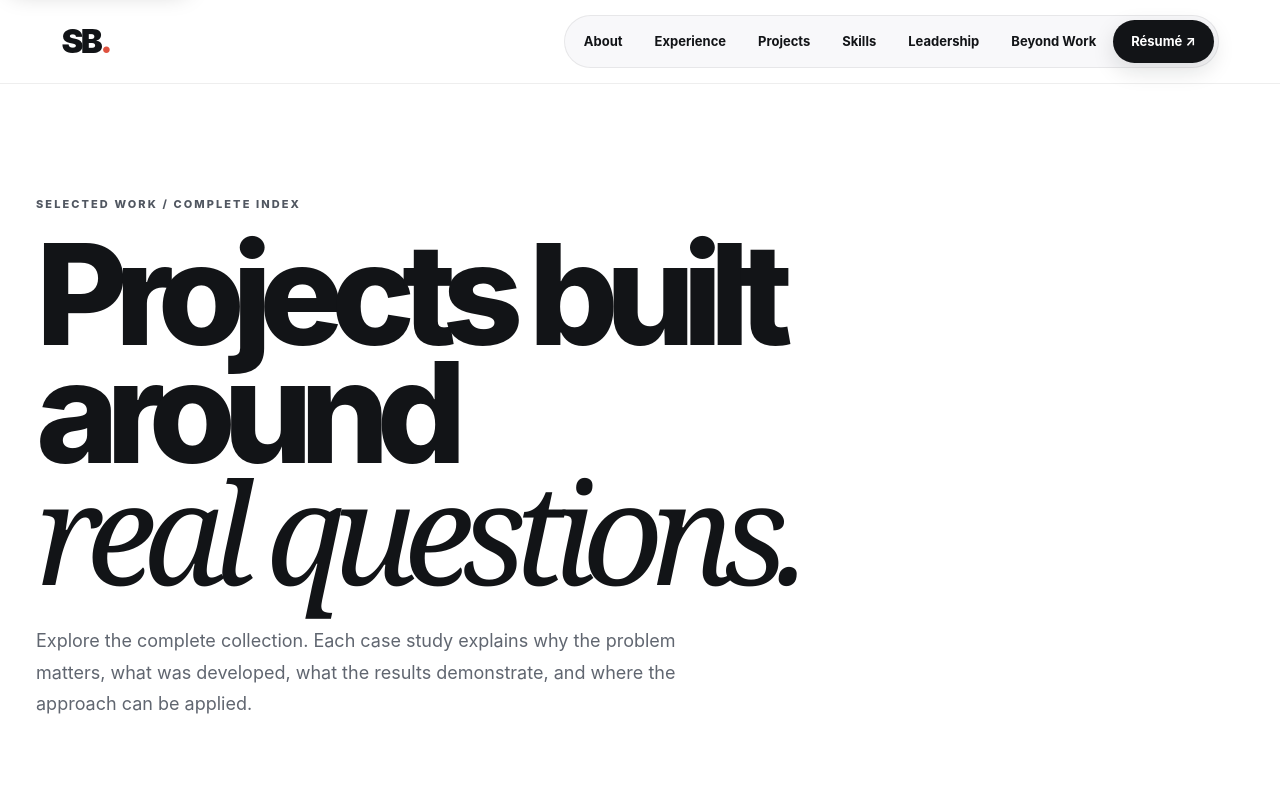
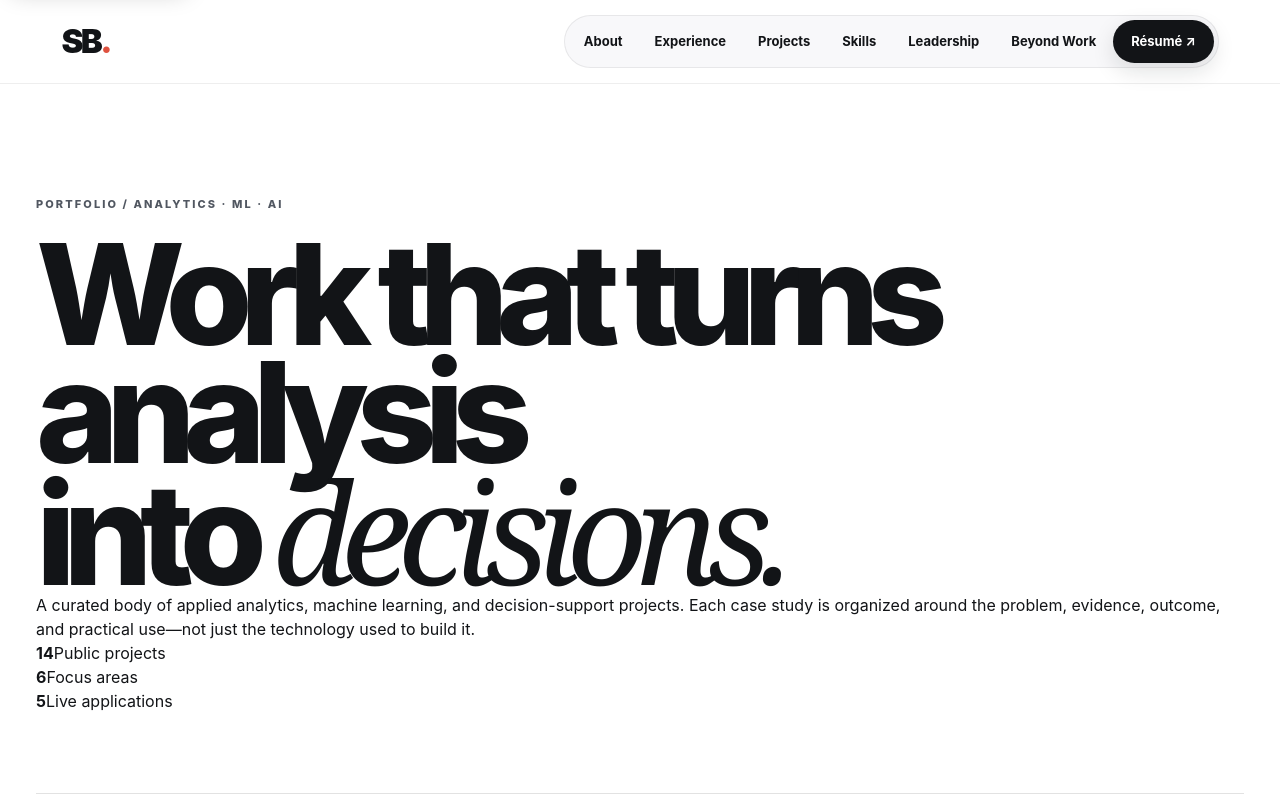
Before and after one commit to Boatengs/my-portfolio, a Next.js app: page /work in a window 1280 px wide. Shown: the top 800 px of the page. Built offline with nearby package versions, Linux system fonts and the light colour scheme.

Commit message:
Refresh work page hierarchy for editorial project index

```diff
--- a/app/work/page.tsx
+++ b/app/work/page.tsx
@@ -1,25 +1,47 @@
 import Link from "next/link";
 import { ProjectGrid } from "../project-grid";
+import { allProjects } from "../project-registry";
 import { SiteNav } from "../site-nav";
 
 export default function Work() {
+  const focusAreas = new Set(allProjects.flatMap((project) => project.filters)).size;
+  const liveApps = allProjects.filter((project) =>
+    project.filters.includes("Deployed Apps"),
+  ).length;
+
   return (
     <main className="work-page">
       <SiteNav label="Work page navigation" />
       <header className="work-page-hero shell">
-        <p className="eyebrow">SELECTED WORK / COMPLETE INDEX</p>
-        <h1>
-          Projects built around
-          <br />
-          <em>real questions.</em>
-        </h1>
-        <p>
-          Explore the complete collection. Each case study explains why the
-          problem matters, what was developed, what the results demonstrate,
-          and where the approach can be applied.
-        </p>
+        <div className="work-hero-copy">
+          <p className="eyebrow">PORTFOLIO / ANALYTICS · ML · AI</p>
+          <h1>
+            Work that turns analysis
+            <br />
+            into <em>decisions.</em>
+          </h1>
+          <p className="work-hero-intro">
+            A curated body of applied analytics, machine learning, and decision-support
+            projects. Each case study is organized around the problem, evidence, outcome,
+            and practical use—not just the technology used to build it.
+          </p>
+        </div>
+        <div className="work-hero-facts" aria-label="Portfolio overview">
+          <div>
+            <strong>{allProjects.length}</strong>
+            <span>Public projects</span>
+          </div>
+          <div>
+            <strong>{focusAreas}</strong>
+            <span>Focus areas</span>
+          </div>
+          <div>
+            <strong>{liveApps}</strong>
+            <span>Live applications</span>
+          </div>
+        </div>
       </header>
-      <section className="work-index shell">
+      <section className="work-index shell" aria-label="Project portfolio">
         <ProjectGrid />
       </section>
       <footer className="footer">
```
